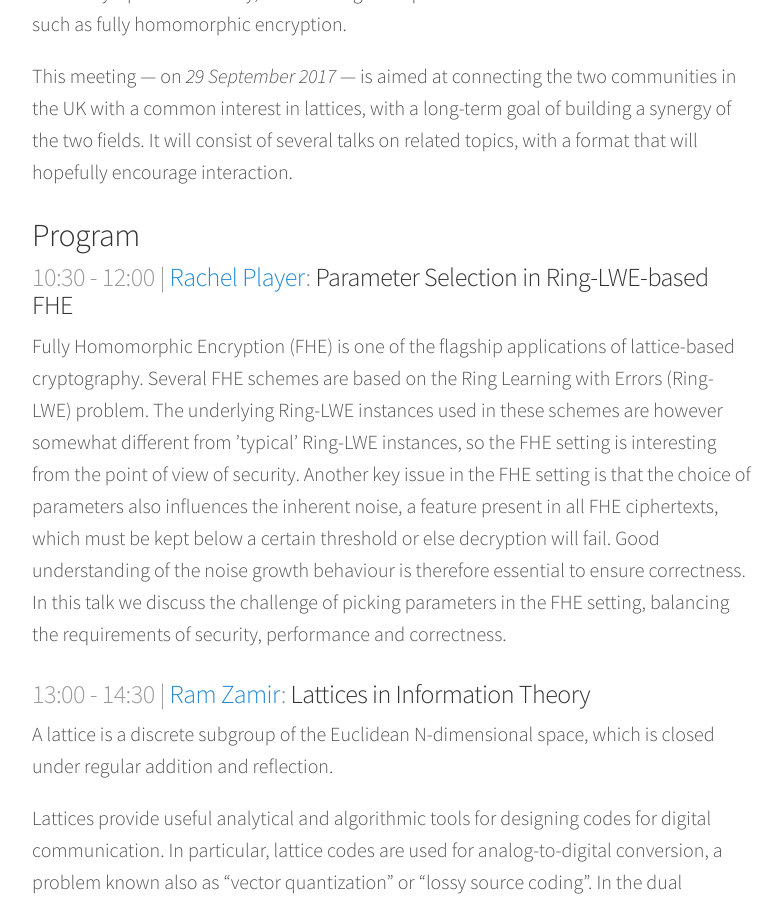
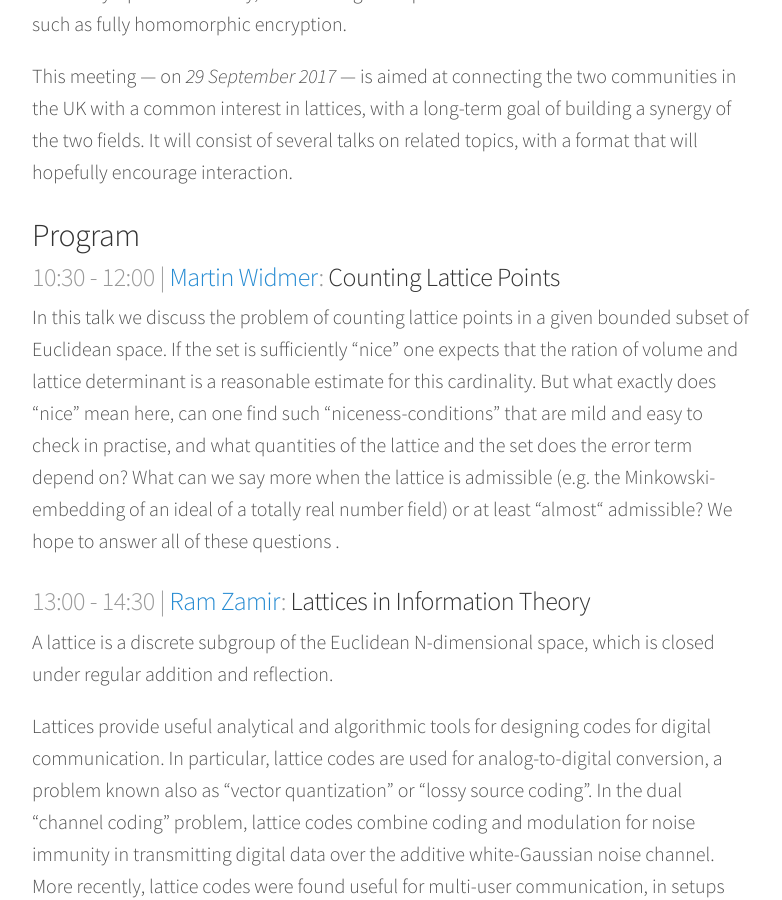
Before and after one commit to malb/discrete-subgroup, a Jekyll site: the page built from _posts/2017-09-29-lattice-meeting.md, in a window 1280 px wide and 900 px high, scrolled down 397 px. Shown: the whole window, without its empty margins (248-1030 px from the left). Built offline with Jekyll 4.4.1, drawn with Linux system fonts in a browser that asks for light colours; nearby versions of some CDN libraries; some of the changed text lies outside the part shown.

Commit message:
schedule change

```diff
--- a/_posts/2017-09-29-lattice-meeting.md
+++ b/_posts/2017-09-29-lattice-meeting.md
@@ -9,9 +9,9 @@
 
 ## Program ##
 
-### <span>10:30 - 12:00 | [Rachel Player](https://pure.royalholloway.ac.uk/portal/en/persons/rachel-player(67c61108-84bc-4e79-80ba-59a328b011f9).html):</span> Parameter Selection in Ring-LWE-based FHE ###
+### <span>10:30 - 12:00 | [Martin Widmer](http://www.ma.rhul.ac.uk/mwidmer/):</span> Counting Lattice Points ###
 
-Fully Homomorphic Encryption (FHE) is one of the flagship applications of lattice-based cryptography. Several FHE schemes are based on the Ring Learning with Errors (Ring-LWE) problem. The underlying Ring-LWE instances used in these schemes are however somewhat different from ’typical’ Ring-LWE instances, so the FHE setting is interesting from the point of view of security. Another key issue in the FHE setting is that the choice of parameters also influences the inherent noise, a feature present in all FHE ciphertexts, which must be kept below a certain threshold or else decryption will fail. Good understanding of the noise growth behaviour is therefore essential to ensure correctness. In this talk we discuss the challenge of picking parameters in the FHE setting, balancing the requirements of security, performance and correctness.
+In this talk we discuss the problem of counting lattice points in a given bounded subset of Euclidean space. If the set is sufficiently "nice" one expects that the ration of volume and lattice determinant is a reasonable estimate for this cardinality. But what exactly does “nice” mean here, can one find such “niceness-conditions” that are mild and easy to check in practise, and what quantities of the lattice and the set does the error term depend on? What can we say more when the lattice is admissible (e.g. the Minkowski-embedding of an ideal of a totally real number field) or at least “almost“ admissible? We hope to answer all of these questions .
 
 ### <span>13:00 - 14:30 | [Ram Zamir](https://www.eng.tau.ac.il/~zamir/):</span> Lattices in Information Theory ###
 
```
Also changed, not shown: other parts of _posts/2017-09-29-lattice-meeting.md (+2 -2 lines).
